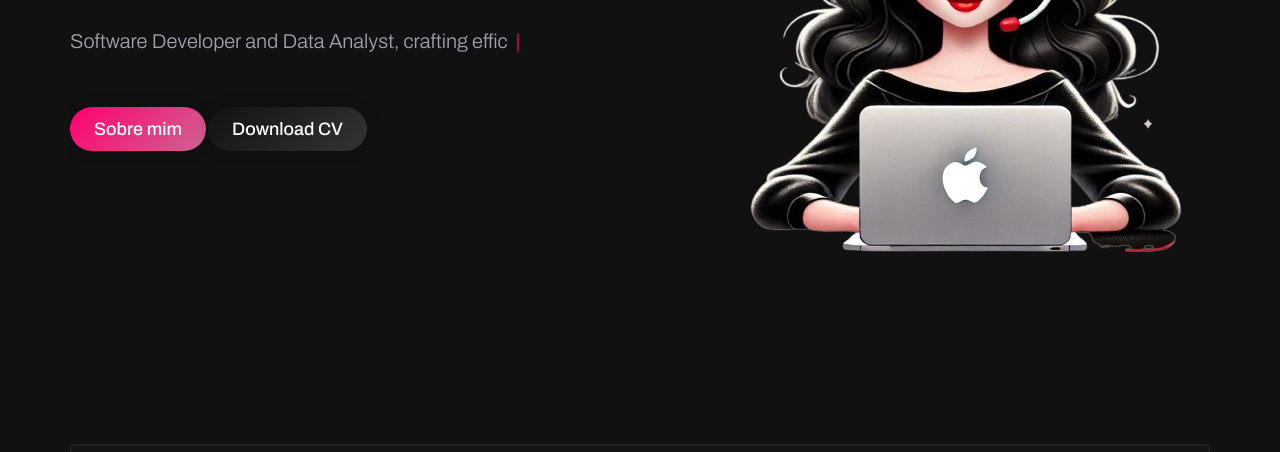
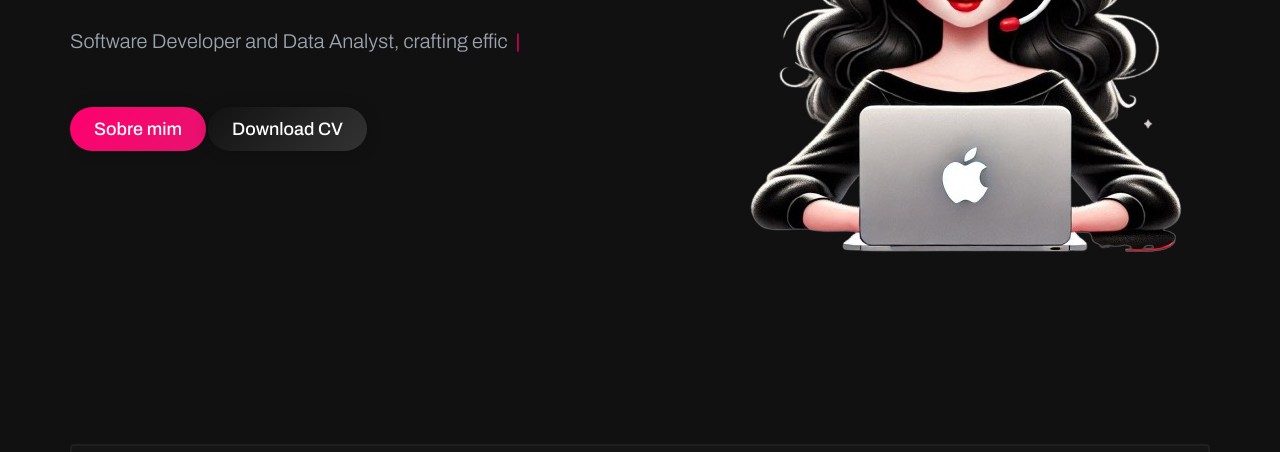
Before and after one commit to laiscrz/laiscrz-portfolio, a plain HTML site: page index.html in a window 1280 px wide. Shown: the part 348-800 px from the top of the page. Drawn offline with nearby package versions, Linux system fonts and the light colour scheme.

Commit message:
chore: added files

```diff
--- a/src/css/variables.css
+++ b/src/css/variables.css
@@ -1,6 +1,6 @@
 :root {
     --main-color: #ff006f;
-    --secondary-color: #ce6492;
+    --secondary-color: #e7136f;
     --color-white: #ffffff;
     --color-gray: #9ca3af;
     --bg-main: #111111;
```
Also changed, not shown: src/assets/icons/azure.svg (added), src/assets/icons/docker.svg, src/assets/icons/jupyter.svg (added), src/assets/icons/linux.svg (added), src/assets/icons/mysql.svg (added), src/assets/icons/oracle-sql.svg (added), src/assets/icons/plsql.svg (added), src/assets/icons/powerbi.svg (added), src/assets/icons/python.svg (added), src/assets/icons/sass.svg (added), src/assets/icons/spring.svg (added), src/assets/icons/sql.svg (deleted), src/assets/icons/windows.svg (added).
